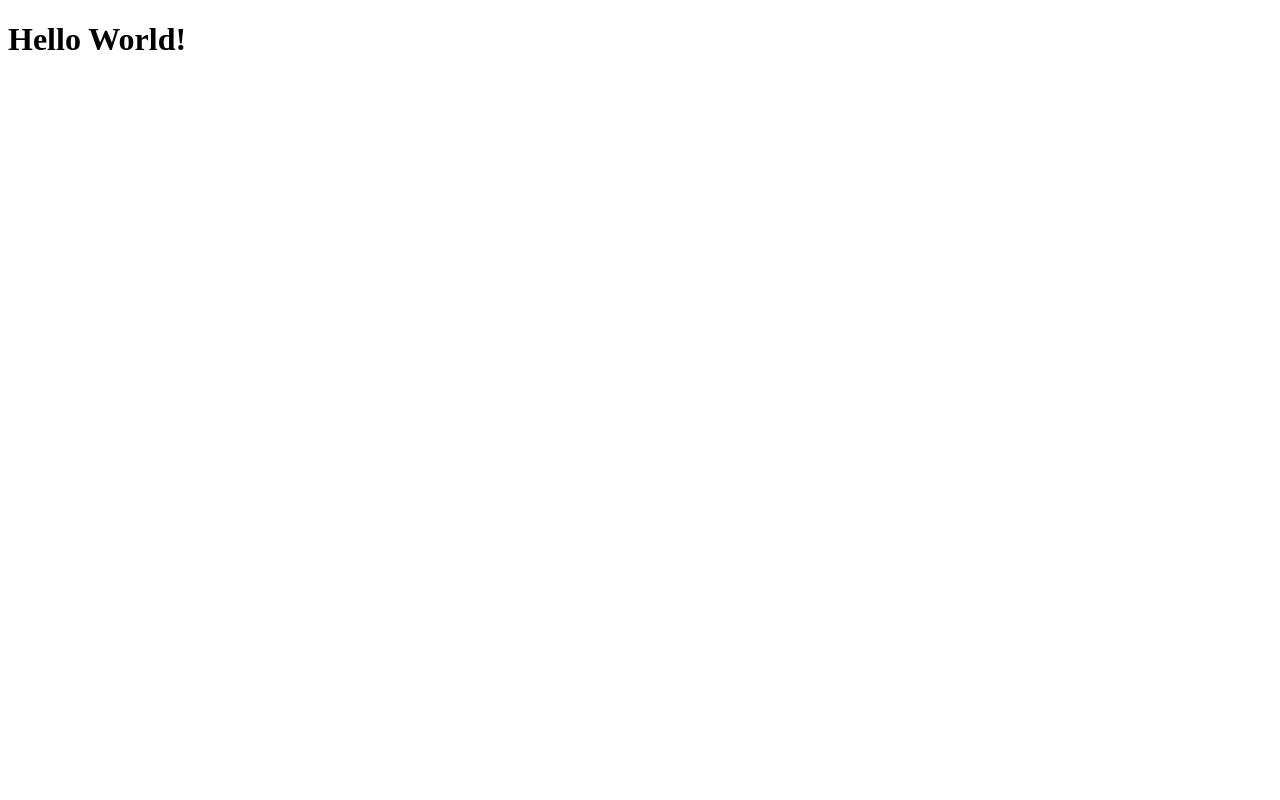
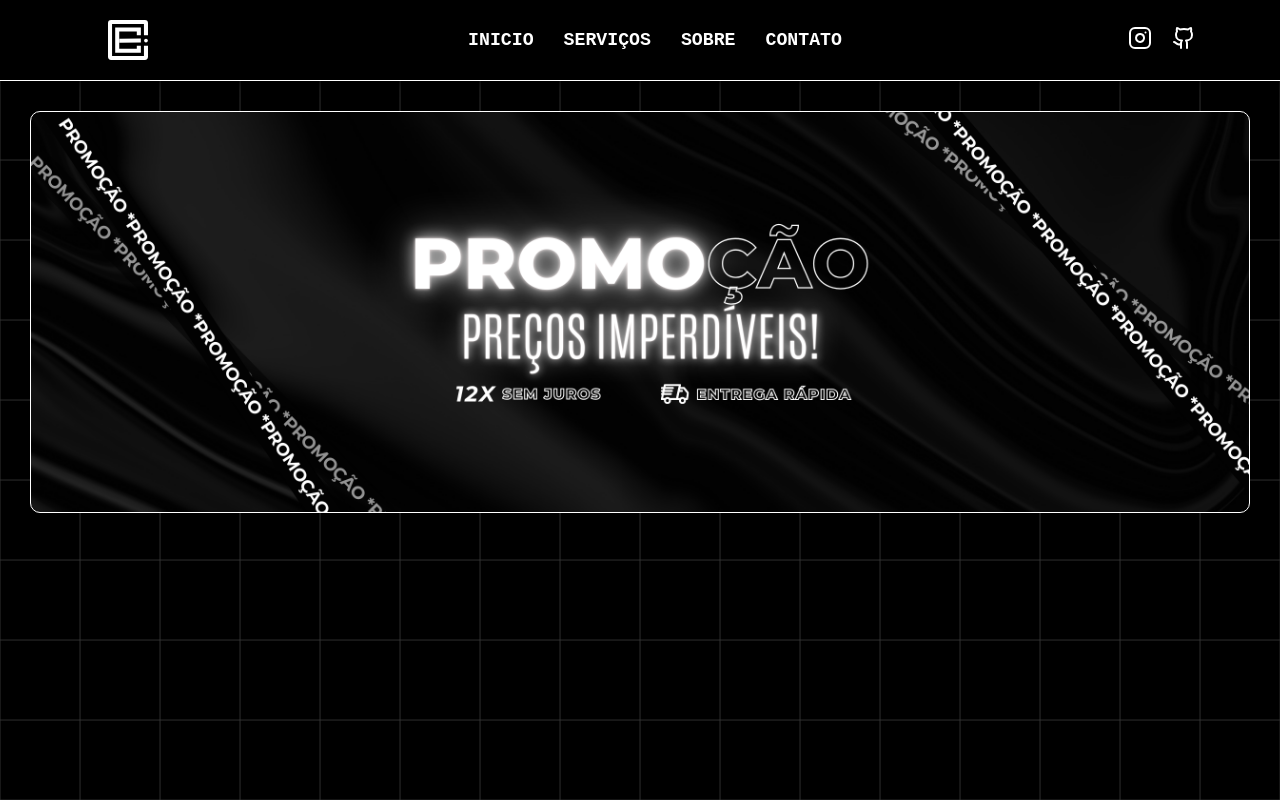
Before and after one commit to egoficial/websites, a website: page egdigitalsolutions/index.html in a window 1280 px wide. Drawn offline with Linux system fonts and the light colour scheme.

Commit message:
Some updates

```diff
--- a/egdigitalsolutions/index.html
+++ b/egdigitalsolutions/index.html
@@ -1,28 +1,52 @@
 <!DOCTYPE html>
 <html lang="pt-br">
 <head>
+    <!-- scripts -->
+
+    <!-- title -->
     <title>E.G Digital Solutionsᵗᵐ</title>
+
+    <!-- metaTags -->
     <meta http-equiv="X-UA-Compatible" content="IE=7">
     <meta http-equiv="X-UA-Compatible" content="ie=edge">
     <meta http-equiv="Content-Type" content="text/html;charset=UTF-8">
     <meta name="viewport" content="width=device-width, initial-scale=1.0">
 
-    <meta name="description" content="A E.G Digital Solutions™ é especialista
-    na criação de landing pages otimizadas para aumentar conversões e resultados.
-    Oferecemos soluções digitais personalizadas para sua empresa, utilizando
-    tecnologias modernas e foco em performance. Transforme visitantes em clientes
-    com nossas páginas de alta performance.">
+    <meta name="description" content="A E.G Digital Solutions™ é especialista na criação de landing pages otimizadas
+    para aumentar conversões e resultados. Oferecemos soluções digitais personalizadas para sua empresa, utilizando
+    tecnologias modernas e foco em performance. Transforme visitantes em clientes com nossas páginas de alta
+    performance.">
 
-    <meta name="keywords" content="landing pages, criação de landing pages,
-    otimização de conversão, páginas de alta conversão, soluções digitais,
-    web design, marketing digital, E.G Digital Solutions, design de páginas,
-    performance web, SEO, criação de sites, páginas personalizadas">
+    <meta name="keywords" content="landing pages, criação de landing pages, otimização de conversão, páginas de alta
+    conversão, soluções digitais, web design, marketing digital, E.G Digital Solutions, design de páginas, performance
+    web, SEO, criação de sites, páginas personalizadas">
 
     <!-- links -->
-     <link rel="stylesheet" href="./styles/main.css">
-     <link rel="shortcut icon" href="./assets/icons/Logo.svg" type="image/svg">
+    <link rel="stylesheet" href="./styles/main.css">
+    <link rel="shortcut icon" href="./assets/icons/logo.svg" type="image/svg">
 </head>
 <body>
-    <h1>Hello World!</h1>
+    <header>
+        <section id="logoContainer">
+            <img src="./assets/icons/logoSimple.svg" alt="">
+        </section>
+        <section id="linksContainer">
+            <ul>
+                <li>INICIO</li>
+                <li>SERVIÇOS</li>
+                <li>SOBRE</li>
+                <li>CONTATO</li>
+            </ul>
+        </section>
+        <section id="socialContainer">
+            <ul>
+                <li><a href="https://www.instagram.com/" target="_blank"><img src="./assets/icons/instagram.svg" alt=""></a></li>
+                <li><a href="https://github.com/egoficial/websites" target="_blank"><img src="./assets/icons/github.svg" alt=""></a></li>
+            </ul>
+        </section>
+    </header>
+    <article>
+        <section id="bannerContainer"></section>
+    </article>
 </body>
 </html>
--- /dev/null
+++ b/egdigitalsolutions/package.json
@@ -0,0 +1,5 @@
+{
+  "dependencies": {
+    "lucide": "^0.452.0"
+  }
+}
--- /dev/null
+++ b/egdigitalsolutions/styles/components/_header.scss
@@ -0,0 +1,57 @@
+header {
+    background-color: rgb(0, 0, 0);
+    box-shadow: 1px 1px 10px rgb(0, 0, 0);
+    border-bottom: 1px solid white;
+
+    height: 10vh;
+    width: 100vw;
+    display: flex;
+
+    align-items: center;
+    justify-content: center;
+
+    section#logoContainer {
+        height: 100%;
+        width: 20%;
+        display: flex;
+
+        align-items: center;
+        justify-content: center;
+
+        img {
+            width: 40px;
+        }
+    }
+
+    section#linksContainer {
+        width: 60%;
+        display: flex;
+        align-items: center;
+
+        justify-content: center;
+
+        ul {
+            display: flex;
+
+            li {
+                margin-left: 30px;
+                font-weight: bolder;
+                font-size: 1.4em;
+            }
+        }
+    }
+
+    section#socialContainer {
+        display: flex;
+        align-items: center;
+        justify-content: center;
+        width: 20%;
+        ul {
+            display: flex;
+
+            li {
+                margin-left: 20px;
+            }
+        }
+    }
+}
--- /dev/null
+++ b/egdigitalsolutions/styles/hooks/_reset.scss
@@ -0,0 +1,12 @@
+* {
+    margin: 0;
+    padding: 0;
+    border: none;
+
+    outline: none;
+    list-style: none;
+
+    &::-webkit-scrollbar {
+        display: none;
+    }
+}
--- a/egdigitalsolutions/styles/main.scss
+++ b/egdigitalsolutions/styles/main.scss
@@ -0,0 +1,17 @@
+@use "./hooks/reset" as *;
+@use "./components/header" as *;
+@use "./sections/banner" as *;
+
+html, body {
+    background-image: url("../assets/background/rectangle.jpg");
+    background-size: 80px;
+    background-attachment: fixed;
+
+    height: 100vh;
+    width: 100vw;
+    display: flex;
+
+    flex-direction: column;
+    color: white;
+    font-family: monospace;
+}
--- /dev/null
+++ b/egdigitalsolutions/styles/sections/_banner.scss
@@ -0,0 +1,15 @@
+article {
+    height: 60vh;
+
+    section#bannerContainer {
+        height: 400px;
+        margin: 30px;
+
+        border-radius: 10px;
+        background-image: url("../assets/Banners/promocao.png");
+        background-size: cover;
+
+        background-position: center;
+        border: 1px solid white;
+    }
+}
```
Also changed, not shown: egdigitalsolutions/assets/Banners/promocao.png (added), egdigitalsolutions/assets/background/rectangle.jpg (added), egdigitalsolutions/assets/icons/github.svg (added), egdigitalsolutions/assets/icons/instagram.svg (added), egdigitalsolutions/assets/icons/logoSimple.svg (added), egdigitalsolutions/styles/main.css, 2 other files.
